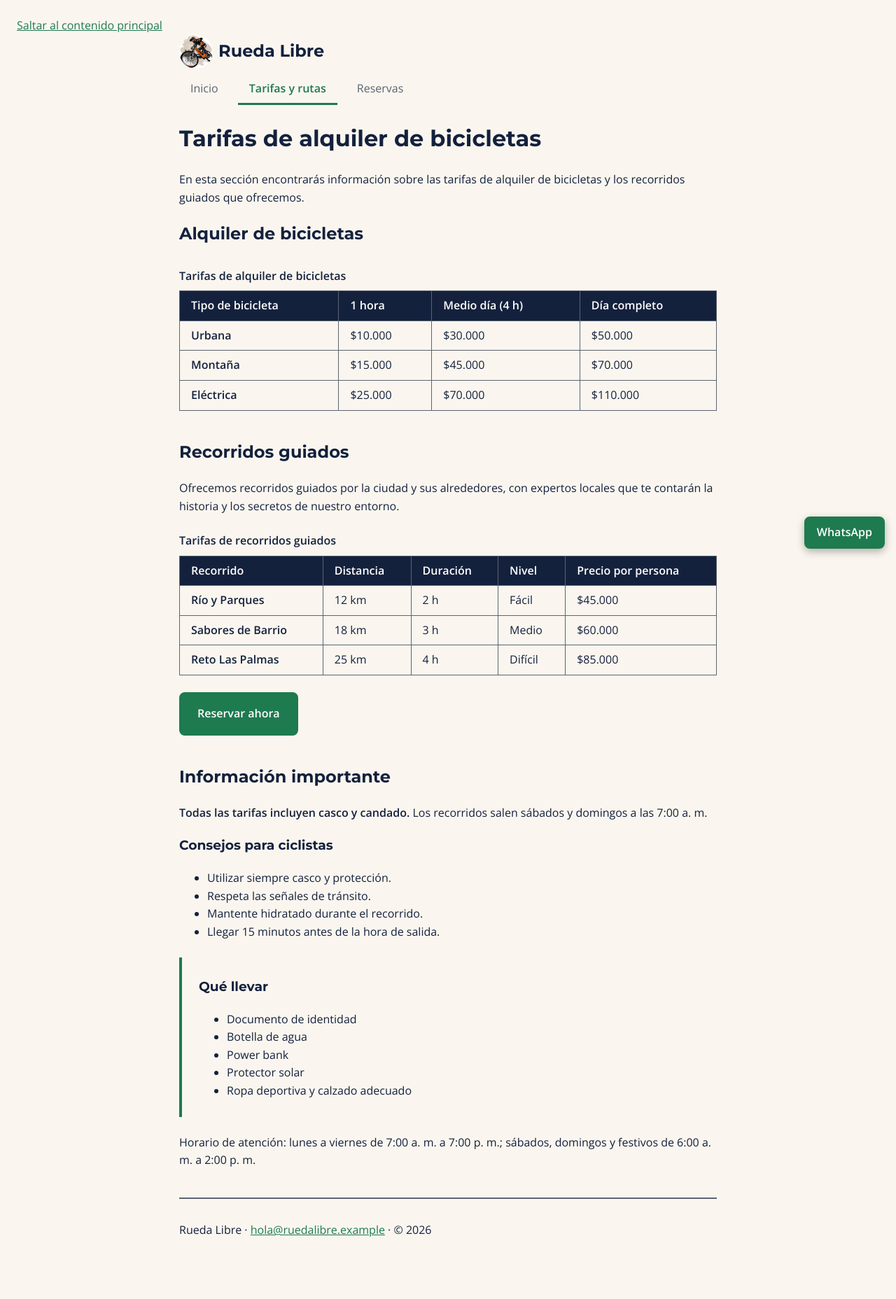
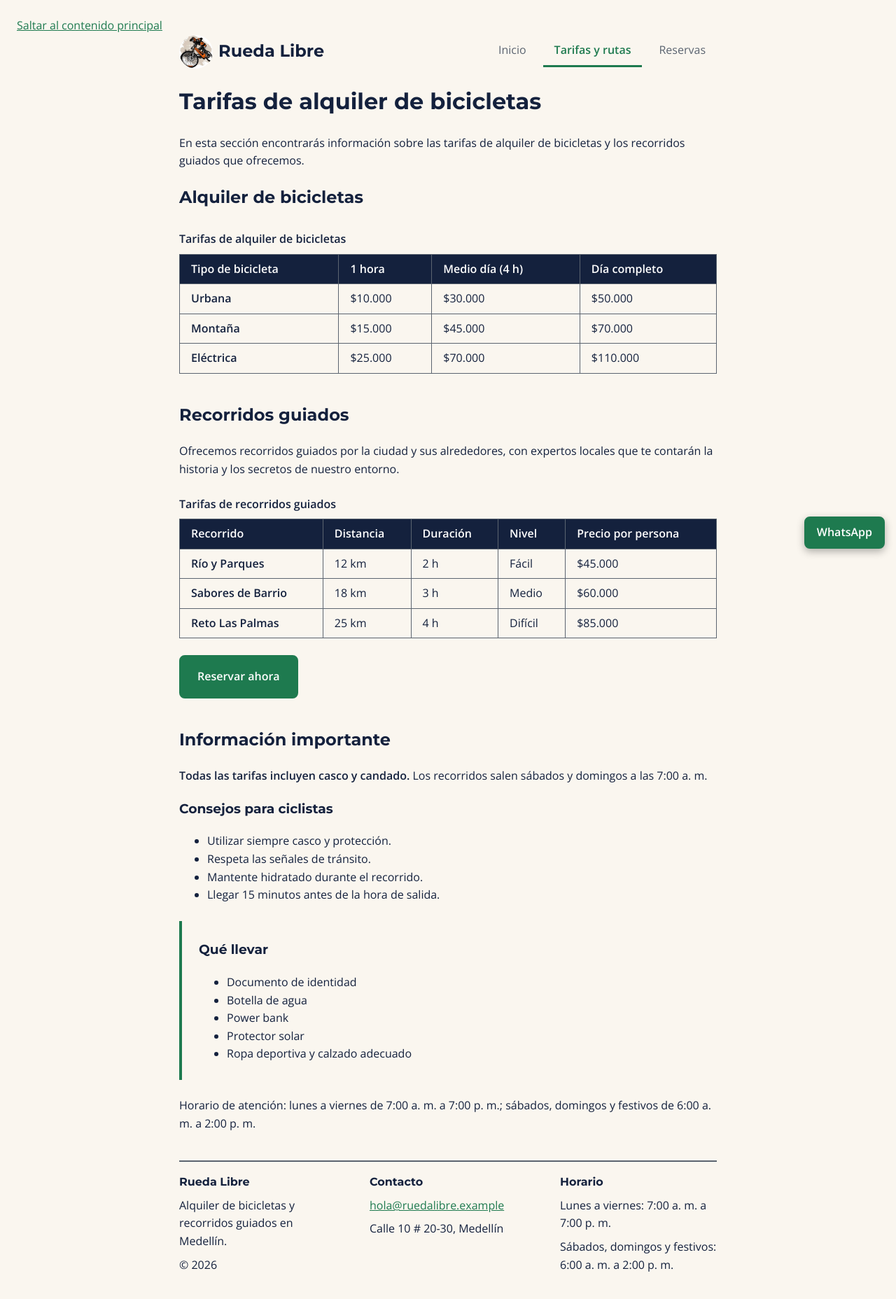
Before and after one commit to feliipevera/rueda-libre, a plain HTML site: page paginas/tarifas.html in a window 1280 px wide. Shown: the whole page at 70% size. Drawn offline with nearby package versions, Linux system fonts and the light colour scheme.

Commit message:
Flexbox en encabezado, menú y pie

```diff
--- a/css/styles.css
+++ b/css/styles.css
@@ -1,10 +1,10 @@
 /* =====================================================
-   RUEDA LIBRE v1.0 · styles.css
+   RUEDA LIBRE · styles.css
    Índice:
    1. Variables globales
    2. Base (reset, texto, enlaces, foco)
-   3. Estructura (contenedor y bloques)
-   4. Navegación (encabezado y menú)
+   3. Estructura (contenedor, bloques y pie con Flexbox)
+   4. Navegación (encabezado y menú con Flexbox)
    5. Componentes (portada, tarjetas, etiqueta, tablas, botones, WhatsApp)
    6. Formulario
    ===================================================== */
@@ -43,8 +43,7 @@
     box-sizing: border-box;
 }
 
-/* Se hereda a todo el documento.
-   padding-bottom grande: deja espacio al final para que el botón
+/* padding-bottom grande: deja espacio al final para que el botón
    fijo de WhatsApp nunca tape el pie de página. */
 body {
     font-family: var(--fuente-texto);
@@ -110,10 +109,38 @@ header, main, footer {
     margin-right: auto;
 }
 
+/* ----- Pie de página con Flexbox -----
+   NUEVO: el pie es un contenedor flexible con tres bloques en fila.
+   - flex-direction: row        → los bloques van uno al lado del otro
+   - justify-content: space-between → el espacio sobrante se reparte entre ellos
+   - align-items: flex-start    → todos alineados por arriba
+   - flex-wrap: wrap            → si no caben, bajan de línea
+   - gap                        → separación uniforme (sin márgenes) */
 footer {
+    display: flex;
+    flex-direction: row;
+    justify-content: space-between;
+    align-items: flex-start;
+    flex-wrap: wrap;
+    gap: var(--espacio-3);
     margin-top: var(--espacio-4);
     padding-top: var(--espacio-2);
     border-top: 2px solid var(--gris-asfalto);
+}
+
+/* Cada bloque ocupa 14rem de base (no crece); si la pantalla no da
+   para tres bloques de ese ancho, el último baja de línea. */
+.pie-bloque {
+    flex: 0 1 14rem;
+}
+
+.pie-titulo {
+    margin: 0 0 var(--espacio-1);
+    font-size: 1rem;
+}
+
+.pie-bloque p {
+    margin: 0 0 var(--espacio-1);
 }
 
 /* Separación entre bloques */
@@ -133,15 +160,32 @@ aside {
 
 
 /* =====================================================
-   4. NAVEGACIÓN (encabezado y menú)
+   4. NAVEGACIÓN (encabezado y menú con Flexbox)
    ===================================================== */
 
-/* Marca del encabezado: logo pequeño + nombre (igual en las 3 páginas) */
+/* ----- Encabezado -----
+   NUEVO: nombre en un extremo y menú en el otro, centrados verticalmente.
+   - justify-content: space-between → un extremo cada uno
+   - align-items: center            → alineados verticalmente entre sí
+   - flex-wrap: wrap                → en pantallas angostas el menú baja de línea
+   - margin-bottom: reemplaza el margen que antes tenía el #menu */
+header {
+    display: flex;
+    flex-direction: row;
+    justify-content: space-between;
+    align-items: center;
+    flex-wrap: wrap;
+    gap: var(--espacio-2);
+    margin-bottom: var(--espacio-2);
+}
+
+/* Marca: logo pequeño + nombre (igual en las 3 páginas).
+   Ya no lleva margen: el espacio lo controla el gap del encabezado. */
 .marca {
     display: flex;
     align-items: center;
     gap: var(--espacio-1);
-    margin: 0 0 var(--espacio-1);
+    margin: 0;
     font-family: var(--fuente-titulos);
     font-size: 1.5rem;
     font-weight: 700;
@@ -153,21 +197,26 @@ aside {
     border-radius: 50%;
 }
 
+/* ----- Menú -----
+   CAMBIO: la lista es un contenedor flexible.
+   - gap reemplaza al margin-right que tenían los <li>
+   - flex-wrap permite que los enlaces bajen de línea si no caben
+   - se eliminó la regla "#menu li { display: inline-block; margin-right }" */
 #menu {
+    display: flex;
+    flex-direction: row;
+    flex-wrap: wrap;
+    gap: var(--espacio-1);
     list-style: none;
     padding: 0;
-    margin: 0 0 var(--espacio-2);
+    margin: 0;
 }
 
-/* Opciones en fila */
-#menu li {
-    display: inline-block;
-    margin-right: var(--espacio-1);
-}
-
-/* Enlaces normales del menú: Gris Asfalto sobre Crema (5,6:1) */
+/* Enlaces normales del menú: Gris Asfalto sobre Crema (5,6:1).
+   CAMBIO: display: block (antes inline-block) para que el relleno y el
+   borde inferior ocupen todo el <li>, que ahora es un elemento flexible. */
 #menu a {
-    display: inline-block;
+    display: block;
     padding: var(--espacio-1) var(--espacio-2);
     color: var(--gris-asfalto);
     text-decoration: none;
@@ -194,9 +243,7 @@ aside {
    5. COMPONENTES
    ===================================================== */
 
-/* ----- Portada de inicio -----
-   CAMBIO: se quitó min-height: 60vh, que dejaba un espacio vacío
-   enorme debajo del texto. Ahora la portada mide lo que ocupa su contenido. */
+/* ----- Portada de inicio ----- */
 .portada {
     padding: var(--espacio-4) 0;
     border-bottom: 2px solid var(--verde-ruta);
@@ -232,7 +279,6 @@ aside {
 
 /* ----- Etiqueta "Nuevo" -----
    absolute: sale del flujo, así que no desplaza el contenido de la tarjeta.
-   top/right se miden desde la esquina superior derecha de .tarjeta.
    Azul Noche sobre Naranja Pedal: contraste suficiente (≈7:1). */
 .etiqueta-nuevo {
     position: absolute;
@@ -245,12 +291,6 @@ aside {
     font-size: 0.875rem;
     font-weight: 600;
     text-transform: uppercase;
-}
-
-/* Reserva sitio a la derecha del título para que la etiqueta no lo pise
-   en pantallas angostas. */
-.tarjeta-nueva h3 {
-    padding-right: 5rem;
 }
 
 /* ----- Tablas ----- */
@@ -302,9 +342,7 @@ thead th {
 }
 
 /* ----- Botón flotante de WhatsApp -----
-   Reutiliza .boton-cta (mismos colores y estados) y solo agrega la posición.
-   fixed: se ancla a la ventana, no a la página, y queda visible al hacer scroll.
-   Va después de .boton-cta en el archivo para que su padding gane. */
+   Reutiliza .boton-cta y solo agrega la posición fija. */
 .boton-whatsapp {
     position: fixed;
     bottom: var(--espacio-2);
--- a/paginas/tarifas.html
+++ b/paginas/tarifas.html
@@ -14,7 +14,6 @@
 <body>
     <a href="#contenido">Saltar al contenido principal</a>
 
-    <!-- CAMBIO v1.0: encabezado idéntico al de las otras páginas -->
     <header>
         <p class="marca">
             <img src="../img/LogoBicicleta.jpg" alt="" width="48" height="48">
@@ -138,11 +137,27 @@
         </section>
     </main>
 
+    <!-- CAMBIO Flexbox: pie en tres bloques (marca, contacto y horario) -->
     <footer>
-        <p>Rueda Libre · <a href="mailto:hola@ruedalibre.example">hola@ruedalibre.example</a> · © 2026</p>
+        <div class="pie-bloque">
+            <h2 class="pie-titulo">Rueda Libre</h2>
+            <p>Alquiler de bicicletas y recorridos guiados en Medellín.</p>
+            <p>© 2026</p>
+        </div>
+
+        <div class="pie-bloque">
+            <h2 class="pie-titulo">Contacto</h2>
+            <p><a href="mailto:hola@ruedalibre.example">hola@ruedalibre.example</a></p>
+            <p>Calle 10 # 20-30, Medellín</p>
+        </div>
+
+        <div class="pie-bloque">
+            <h2 class="pie-titulo">Horario</h2>
+            <p>Lunes a viernes: 7:00 a. m. a 7:00 p. m.</p>
+            <p>Sábados, domingos y festivos: 6:00 a. m. a 2:00 p. m.</p>
+        </div>
     </footer>
 
-    <!-- NUEVO v1.0: enlace flotante de WhatsApp -->
     <a href="https://wa.me/573000000000" class="boton-cta boton-whatsapp" target="_blank" rel="noopener" aria-label="WhatsApp (se abre en otra pestaña)">WhatsApp</a>
 </body>
 </html>
```
Also changed, not shown: bitacora.txt (+8 -0 lines), index.html (+18 -8 lines), paginas/reservas.html (+18 -3 lines).
